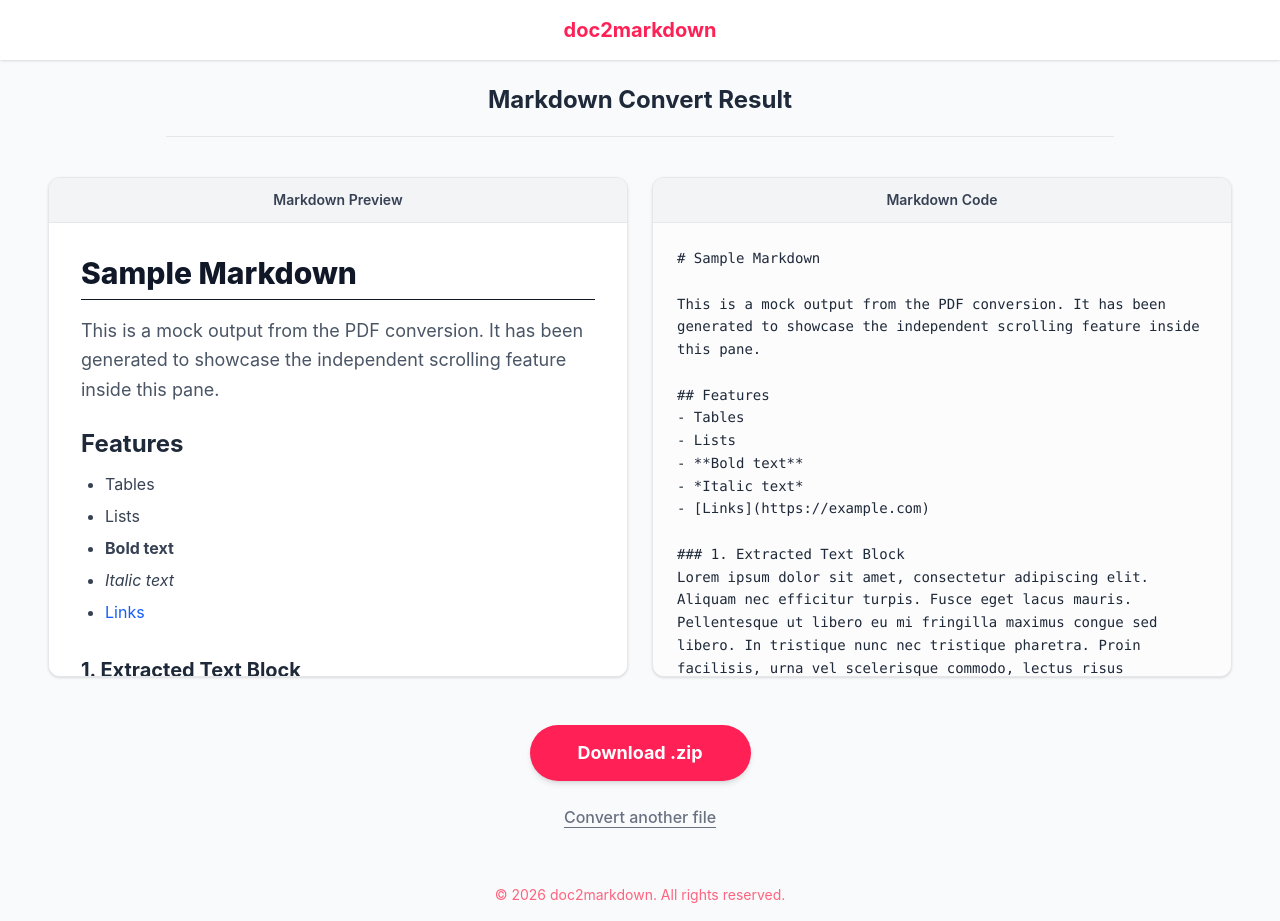
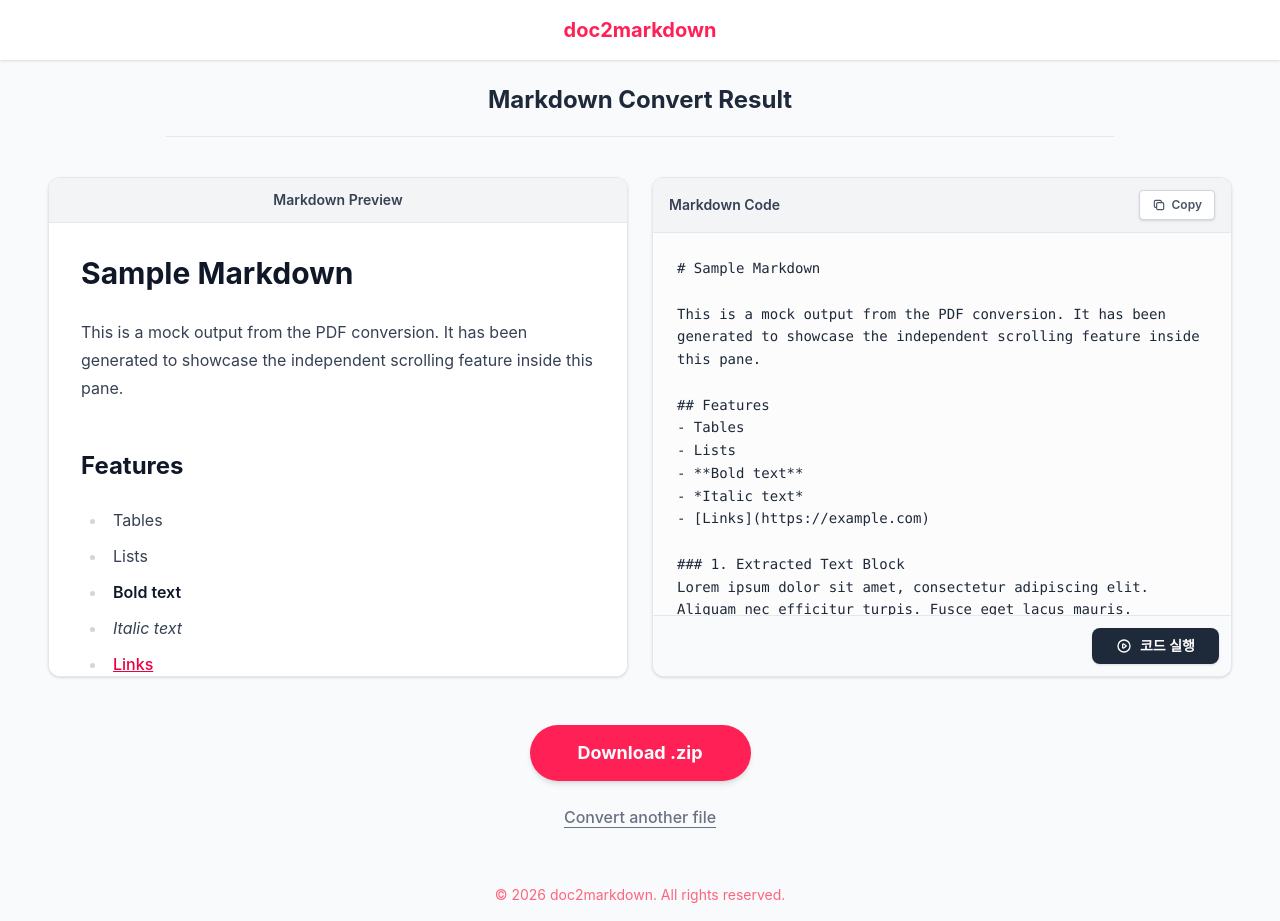
Before and after one commit to knu-doc-ai/doc2markdown_FE, a React (Vite) app: page /result in a window 1280 px wide. Built offline with nearby package versions, Linux system fonts and the light colour scheme.

Commit message:
refactor : 마크다운 에디터 구현 및 프리뷰 업데이트

```diff
--- a/package.json
+++ b/package.json
@@ -11,10 +11,13 @@
     "prepare": "husky"
   },
   "dependencies": {
+    "@tailwindcss/typography": "^0.5.19",
     "axios": "^1.13.6",
     "react": "^19.2.4",
     "react-dom": "^19.2.4",
+    "react-markdown": "^10.1.0",
     "react-router-dom": "^7.13.1",
+    "remark-gfm": "^4.0.1",
     "zustand": "^5.0.12"
   },
   "devDependencies": {
--- a/src/index.css
+++ b/src/index.css
@@ -1,4 +1,5 @@
-@import "tailwindcss";
+@import 'tailwindcss';
+@plugin "@tailwindcss/typography";
 
 @theme {
   --color-primary: #3b82f6; /* Example base design token */
--- a/src/pages/Result.tsx
+++ b/src/pages/Result.tsx
@@ -1,4 +1,7 @@
+import { useState } from 'react';
 import { useNavigate } from 'react-router-dom';
+import ReactMarkdown from 'react-markdown';
+import remarkGfm from 'remark-gfm';
 
 const Result = () => {
   const navigate = useNavigate();
@@ -37,6 +40,24 @@ function calculateConversionProgress() {
 Donec non interdum neque, sed rutrum justo. Sed ac ligula purus. In hac habitasse platea dictumst. Maecenas sed dui vitae elit ullamcorper rhoncus vel ac est. Nunc eleifend vel risus quis elementum.
 `;
 
+  const [code, setCode] = useState(dummyMarkdown);
+  const [previewCode, setPreviewCode] = useState(dummyMarkdown);
+  const [copied, setCopied] = useState(false);
+
+  const handleCopy = async () => {
+    try {
+      await navigator.clipboard.writeText(code);
+      setCopied(true);
+      setTimeout(() => setCopied(false), 2000);
+    } catch (err) {
+      console.error('Failed to copy text: ', err);
+    }
+  };
+
+  const handleRunCode = () => {
+    setPreviewCode(code);
+  };
+
   return (
     <div className="w-full max-w-[1920px] px-4 md:px-8 lg:px-12 mx-auto mt-6 flex flex-col items-center">
       {/* 1. Header Title */}
@@ -51,99 +72,95 @@ Donec non interdum neque, sed rutrum justo. Sed ac ligula purus. In hac habitass
           <div className="bg-gray-100 p-3 border-b border-gray-200 font-semibold text-gray-700 text-sm text-center">
             Markdown Preview
           </div>
-          <div className="p-8 flex-1 overflow-auto text-gray-800 bg-white">
-            {/* 임시 하드코딩된 HTML 렌더링 (실제 상황에선 react-markdown 등 사용) */}
-            <h1 className="text-3xl font-extrabold mb-4 border-b pb-2 text-gray-900">
-              Sample Markdown
-            </h1>
-            <p className="mb-6 text-gray-600 leading-relaxed text-lg">
-              This is a mock output from the PDF conversion. It has been generated to showcase the
-              independent scrolling feature inside this pane.
-            </p>
-
-            <h2 className="text-2xl font-bold mb-3 mt-6 text-gray-800">Features</h2>
-            <ul className="list-disc pl-6 space-y-2 text-gray-700 mb-6">
-              <li>Tables</li>
-              <li>Lists</li>
-              <li>
-                <strong className="font-bold">Bold text</strong>
-              </li>
-              <li>
-                <em className="italic">Italic text</em>
-              </li>
-              <li>
-                <a href="#" className="text-blue-600 hover:underline">
-                  Links
-                </a>
-              </li>
-            </ul>
-
-            <h3 className="text-xl font-bold mb-3 mt-8 text-gray-800">1. Extracted Text Block</h3>
-            <p className="mb-6 text-gray-600 leading-relaxed">
-              Lorem ipsum dolor sit amet, consectetur adipiscing elit. Aliquam nec efficitur turpis.
-              Fusce eget lacus mauris. Pellentesque ut libero eu mi fringilla maximus congue sed
-              libero. In tristique nunc nec tristique pharetra.
-            </p>
-
-            <h3 className="text-xl font-bold mb-3 mt-8 text-gray-800">2. Tabular Data</h3>
-            <div className="overflow-x-auto mb-6">
-              <table className="min-w-full divide-y divide-gray-200 border border-gray-200 rounded-lg">
-                <thead className="bg-gray-50">
-                  <tr>
-                    <th className="px-4 py-3 text-left text-sm font-semibold text-gray-700">
-                      Header 1
-                    </th>
-                    <th className="px-4 py-3 text-left text-sm font-semibold text-gray-700">
-                      Header 2
-                    </th>
-                    <th className="px-4 py-3 text-left text-sm font-semibold text-gray-700">
-                      Header 3
-                    </th>
-                  </tr>
-                </thead>
-                <tbody className="bg-white divide-y divide-gray-200">
-                  <tr>
-                    <td className="px-4 py-3 text-sm text-gray-600">Row 1</td>
-                    <td className="px-4 py-3 text-sm text-gray-600">Data A</td>
-                    <td className="px-4 py-3 text-sm text-gray-600">Data B</td>
-                  </tr>
-                  <tr>
-                    <td className="px-4 py-3 text-sm text-gray-600">Row 2</td>
-                    <td className="px-4 py-3 text-sm text-gray-600">Data C</td>
-                    <td className="px-4 py-3 text-sm text-gray-600">Data D</td>
-                  </tr>
-                  <tr>
-                    <td className="px-4 py-3 text-sm text-gray-600">Row 3</td>
-                    <td className="px-4 py-3 text-sm text-gray-600">Data E</td>
-                    <td className="px-4 py-3 text-sm text-gray-600">Data F</td>
-                  </tr>
-                </tbody>
-              </table>
-            </div>
-
-            <h3 className="text-xl font-bold mb-3 mt-8 text-gray-800">3. Code Block Support</h3>
-            <pre className="bg-gray-100 p-4 rounded-lg overflow-x-auto mb-6 text-sm text-gray-800 font-mono">
-              {`function calculateConversionProgress() {
-  let progress = 0;
-  return progress + 100;
-}`}
-            </pre>
-
-            <h3 className="text-xl font-bold mb-3 mt-8 text-gray-800">4. Details</h3>
-            <p className="mb-6 text-gray-600 leading-relaxed pb-8">
-              Donec non interdum neque, sed rutrum justo. Sed ac ligula purus. In hac habitasse
-              platea dictumst. Maecenas sed dui vitae elit ullamcorper rhoncus vel ac est.
-            </p>
+          <div className="p-8 flex-1 overflow-auto bg-white prose prose-rose max-w-none prose-sm sm:prose-base prose-pre:bg-gray-100 prose-pre:text-gray-800 prose-a:text-rose-600 prose-headings:font-bold prose-h1:text-3xl prose-h2:text-2xl">
+            <ReactMarkdown remarkPlugins={[remarkGfm]}>{previewCode}</ReactMarkdown>
           </div>
         </div>
 
         {/* Right pane: Markdown Code */}
-        <div className="flex flex-col h-full bg-white border border-gray-200 rounded-xl overflow-hidden shadow-sm">
-          <div className="bg-gray-100 p-3 border-b border-gray-200 font-semibold text-gray-700 text-sm text-center">
-            Markdown Code
+        <div className="flex flex-col h-full bg-white border border-gray-200 rounded-xl overflow-hidden shadow-sm relative">
+          <div className="bg-gray-100 p-3 border-b border-gray-200 font-semibold text-gray-700 text-sm flex justify-between items-center px-4">
+            <span>Markdown Code</span>
+            <button
+              onClick={handleCopy}
+              className={`px-3 py-1.5 rounded text-xs font-semibold transition-colors flex items-center gap-1.5 border shadow-sm ${
+                copied
+                  ? 'bg-green-50 text-green-700 border-green-200'
+                  : 'bg-white text-gray-600 border-gray-300 hover:bg-gray-50'
+              }`}
+            >
+              {copied ? (
+                <>
+                  <svg
+                    className="w-3.5 h-3.5"
+                    fill="none"
+                    stroke="currentColor"
+                    viewBox="0 0 24 24"
+                    xmlns="http://www.w3.org/2000/svg"
+                  >
+                    <path
+                      strokeLinecap="round"
+                      strokeLinejoin="round"
+                      strokeWidth={2}
+                      d="M5 13l4 4L19 7"
+                    />
+                  </svg>
+                  <span>Copied!</span>
+                </>
+              ) : (
+                <>
+                  <svg
+                    className="w-3.5 h-3.5"
+                    fill="none"
+                    stroke="currentColor"
+                    viewBox="0 0 24 24"
+                    xmlns="http://www.w3.org/2000/svg"
+                  >
+                    <path
+                      strokeLinecap="round"
+                      strokeLinejoin="round"
+                      strokeWidth={2}
+                      d="M8 16H6a2 2 0 01-2-2V6a2 2 0 012-2h8a2 2 0 012 2v2m-6 12h8a2 2 0 002-2v-8a2 2 0 00-2-2h-8a2 2 0 00-2 2v8a2 2 0 002 2z"
+                    />
+                  </svg>
+                  <span>Copy</span>
+                </>
+              )}
+            </button>
           </div>
-          <div className="p-6 flex-1 overflow-auto bg-gray-50/50 text-sm text-gray-800 font-mono whitespace-pre-wrap leading-relaxed outline-none">
-            {dummyMarkdown}
+          <textarea
+            value={code}
+            onChange={(e) => setCode(e.target.value)}
+            spellCheck={false}
+            className="p-6 flex-1 w-full resize-none overflow-auto bg-gray-50/50 text-sm text-gray-800 font-mono leading-relaxed outline-none focus:bg-white transition-colors"
+          />
+          <div className="bg-gray-50 p-3 border-t border-gray-200 flex justify-end">
+            <button
+              onClick={handleRunCode}
+              className="px-6 py-2 bg-gray-800 text-white font-semibold text-sm rounded-lg hover:bg-gray-900 transition-colors shadow-sm flex items-center gap-2"
+            >
+              <svg
+                className="w-4 h-4"
+                fill="none"
+                stroke="currentColor"
+                viewBox="0 0 24 24"
+                xmlns="http://www.w3.org/2000/svg"
+              >
+                <path
+                  strokeLinecap="round"
+                  strokeLinejoin="round"
+                  strokeWidth={2}
+                  d="M14.752 11.168l-3.197-2.132A1 1 0 0010 9.87v4.263a1 1 0 001.555.832l3.197-2.132a1 1 0 000-1.664z"
+                />
+                <path
+                  strokeLinecap="round"
+                  strokeLinejoin="round"
+                  strokeWidth={2}
+                  d="M21 12a9 9 0 11-18 0 9 9 0 0118 0z"
+                />
+              </svg>
+              코드 실행
+            </button>
           </div>
         </div>
       </div>
```
Also changed, not shown: 1 other file (tests, documents, lock files or other folders).
